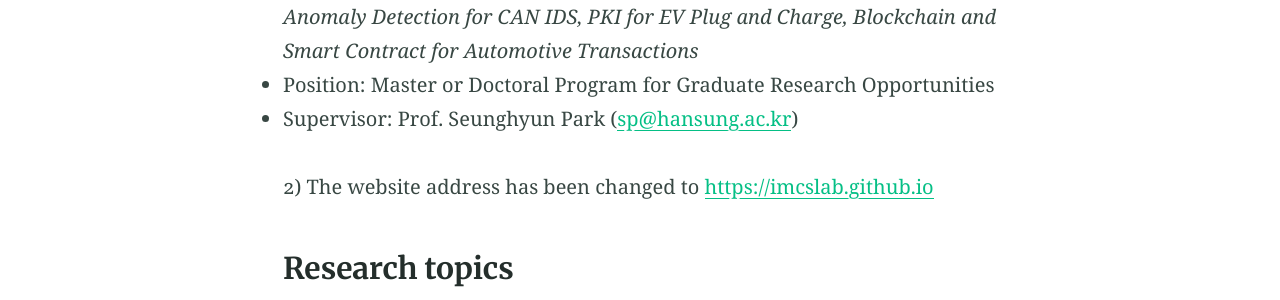
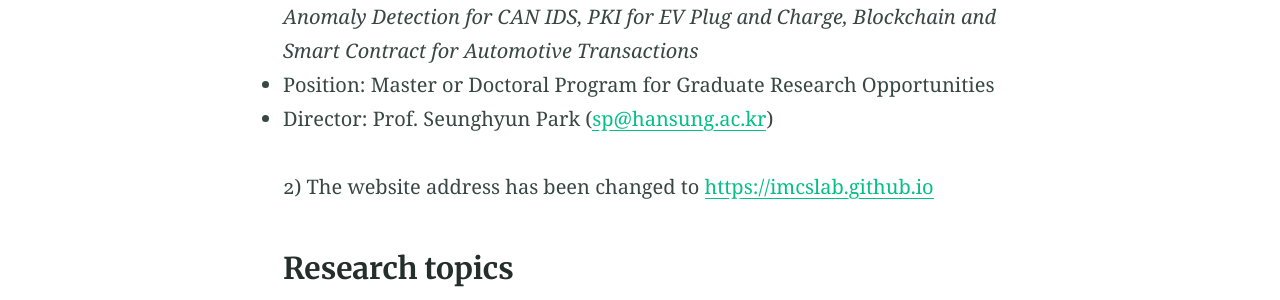
Before and after one commit to imcslab/imcslab.github.io, a Jekyll site: the page built from index.md, in a window 1280 px wide. Shown: the part 886-1186 px from the top of the page. Built offline with Jekyll 4.4.1, drawn with Linux system fonts in a browser that asks for light colours.

Commit message:
Update index.md

```diff
--- a/index.md
+++ b/index.md
@@ -15,7 +15,7 @@ The IMCS Lab. is renowned for pioneering research in Intelligent Mobility and Cy
 1) We look forward to receiving your application and possibly welcoming you to our team at IMCS Lab. **Join Our Innovative Research Team for Mobility and Cybersecurity at IMCS Lab!**
 * Research Topic: **Automotive Software for Cybersecurity** _such as Anomaly Detection for CAN IDS, PKI for EV Plug and Charge, Blockchain and Smart Contract for Automotive Transactions_
 * Position: Master or Doctoral Program for Graduate Research Opportunities
-* Supervisor: Prof. Seunghyun Park ([sp@hansung.ac.kr](mailto:sp@hansung.ac.kr))
+* Director: Prof. Seunghyun Park ([sp@hansung.ac.kr](mailto:sp@hansung.ac.kr))
 
 2) The website address has been changed to [https://imcslab.github.io](https://imcslab.github.io)
 
```
